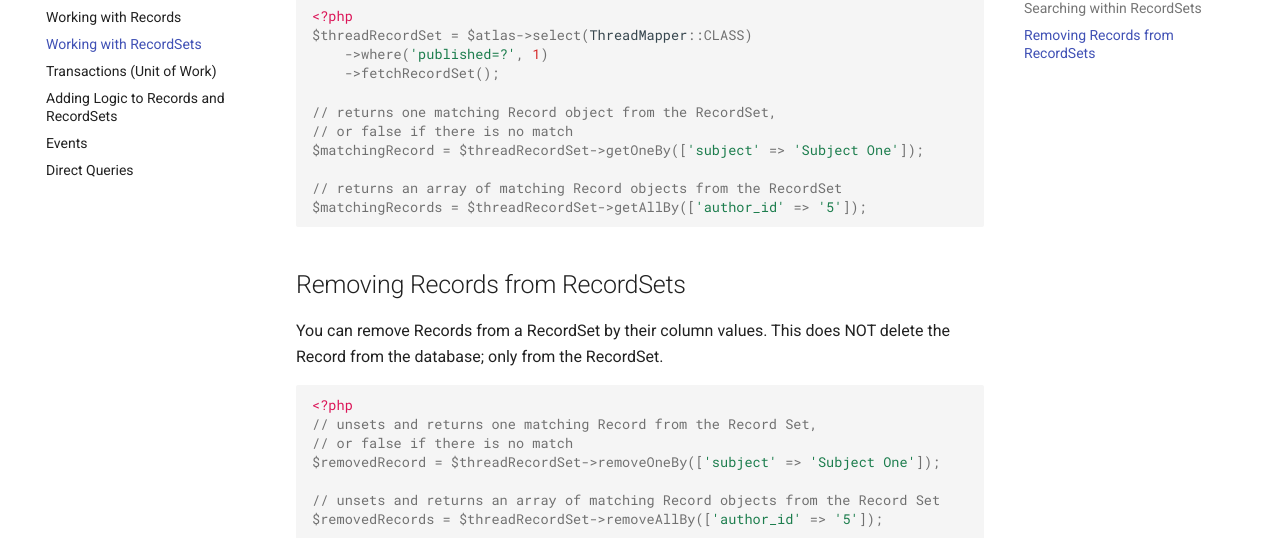
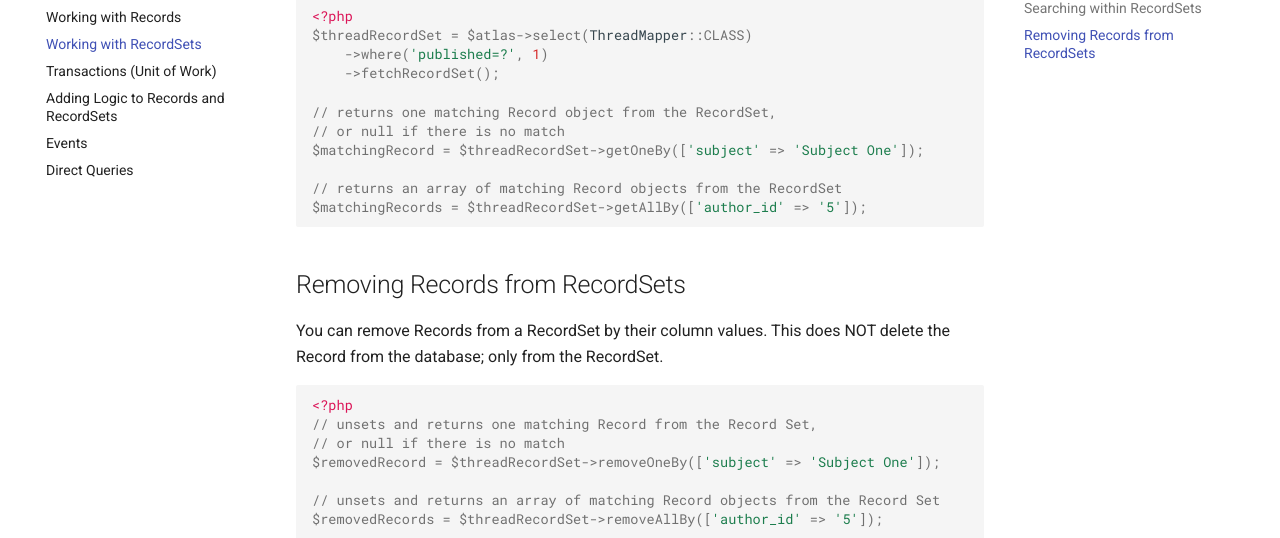
Before and after one commit to atlasphp/Atlas.Orm, an MkDocs documentation site: the page built from docs/record-sets.md, in a window 1280 px wide and 900 px high, scrolled down 1333 px. Shown: the part 199-737 px from the top of the window. Built offline with MkDocs 1.6.1 and Material for MkDocs 9.7.7, drawn with Linux system fonts in a browser that asks for light colours; old or Windows-style settings are respelled for this version of MkDocs.

Commit message:
update docs

````diff
--- a/docs/record-sets.md
+++ b/docs/record-sets.md
@@ -74,7 +74,7 @@ $threadRecordSet = $atlas->select(ThreadMapper::CLASS)
     ->fetchRecordSet();
 
 // returns one matching Record object from the RecordSet,
-// or false if there is no match
+// or null if there is no match
 $matchingRecord = $threadRecordSet->getOneBy(['subject' => 'Subject One']);
 
 // returns an array of matching Record objects from the RecordSet
@@ -89,7 +89,7 @@ delete the Record from the database; only from the RecordSet.
 ```php
 <?php
 // unsets and returns one matching Record from the Record Set,
-// or false if there is no match
+// or null if there is no match
 $removedRecord = $threadRecordSet->removeOneBy(['subject' => 'Subject One']);
 
 // unsets and returns an array of matching Record objects from the Record Set
````
Also changed, not shown: CHANGELOG.md (+1 -1 lines), docs/direct.md (+2 -2 lines), docs/getting-started.md (+2 -2 lines).
